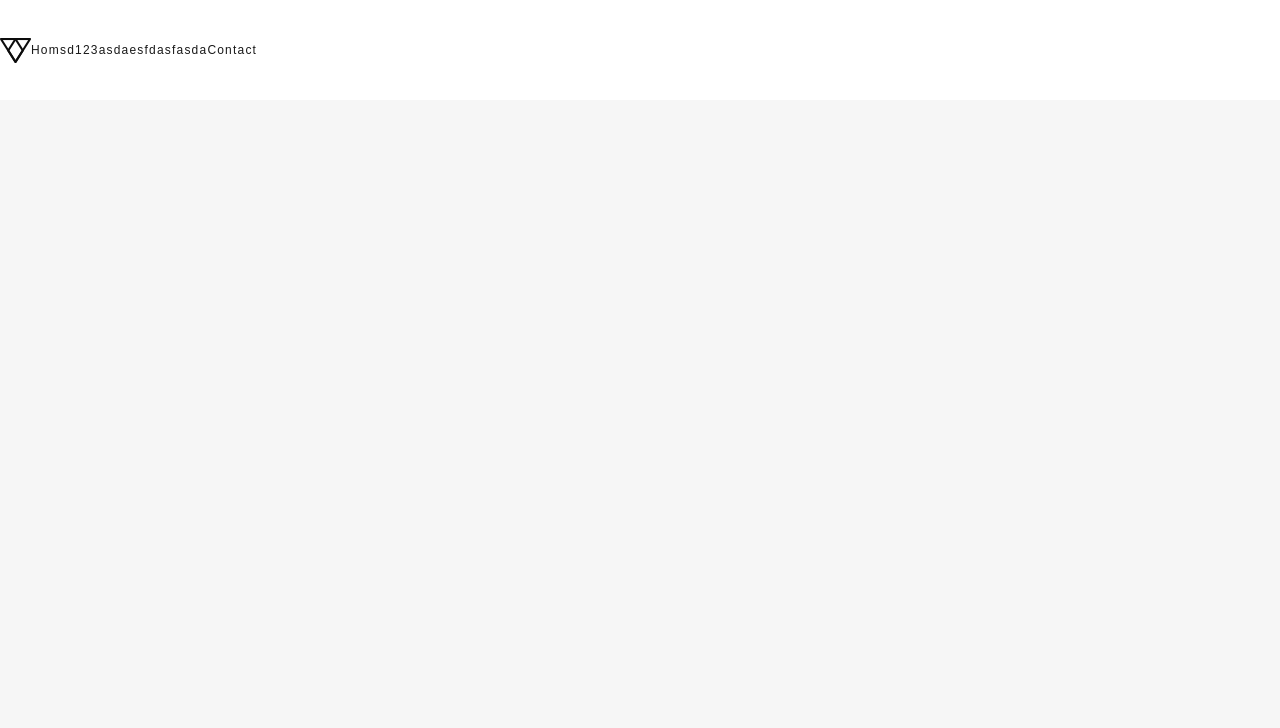
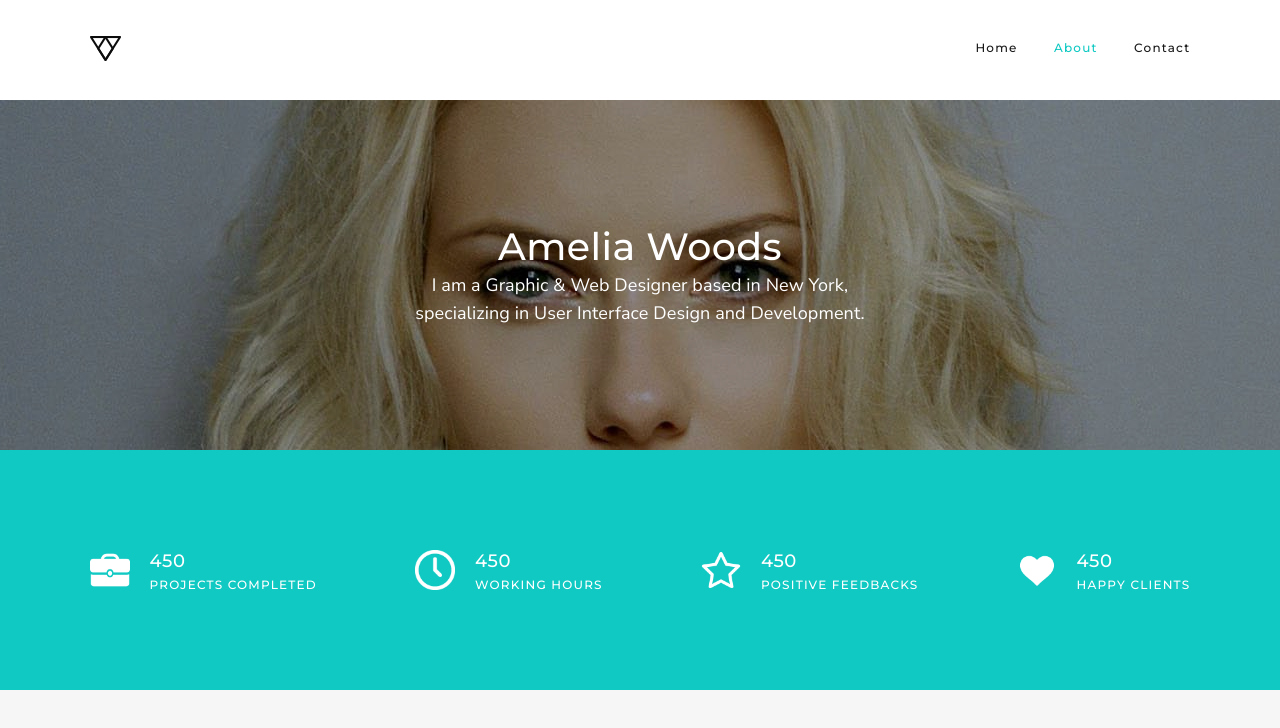
Before and after one commit to PetroKurinnyi/html5css3, a website: page app/about-page.html in a window 1280 px wide. Drawn offline with Linux system fonts and the light colour scheme.

Commit message:
header and number section

```diff
--- a/app/about-page.html
+++ b/app/about-page.html
@@ -7,25 +7,72 @@
   <meta http-equiv="X-UA-Compatible" content="ie=edge">
   <title>About</title>
   <link rel="stylesheet" href="css/main.css">
+
+  <!-- fonts -->
+  <link href="https://fonts.googleapis.com/css?family=Montserrat:500,700" rel="stylesheet">
+  <link href="https://fonts.googleapis.com/css?family=Nunito+Sans" rel="stylesheet">
 </head>
 
 <body>
   <header>
+    <div class="container">
       <img src="img/logo.png" alt="logo">
       <nav>
         <ul>
           <li>
-          <a href="">Homsd123asdae</a>
+            <a href="/index.html">Home</a>
           </li>
           <li>
-          <a href="">sfdasfasda</a>
+            <a href="/about-page.html" class="active">About</a>
           </li>
           <li>
-          <a href="">Contact</a>
+            <a href="#">Contact</a>
           </li>
         </ul>
       </nav>
+    </div>
   </header>
+
+  <section class="banner">
+    <h1>Amelia Woods</h1>
+    <p>I am a Graphic & Web Designer based in New York, specializing in User Interface Design and Development.</p>
+  </section>
+
+  <section class="numbers">
+    <div class="container">
+      <div class="number">
+        <img src="img/portfolio-icon.png" alt="">
+        <div>
+          <h2>450</h2>
+          <p>projects completed</p>
+        </div>
+      </div>
+      <div class="number">
+        <img src="img/clock.gif" alt="">
+        <div>
+          <h2>450</h2>
+          <p>working hours</p>
+        </div>
+      </div>
+      <div class="number">
+        <img src="img/star-icon.png" alt="">
+        <div>
+          <h2>450</h2>
+          <p>positive feedbacks</p>
+        </div>
+      </div>
+      <div class="number">
+        <img src="img/heart-icon.png" alt="">
+        <div>
+          <h2>450</h2>
+          <p>happy clients</p>
+        </div>
+      </div>
+    </div>
+  </section>
+
+  <main class="about"></main>
+
 </body>
 
 </html>
--- a/app/scss/about-page.scss
+++ b/app/scss/about-page.scss
@@ -0,0 +1,60 @@
+body {
+  .banner {
+    height: 350px;
+    background: url(../img/scarl.jpg) no-repeat center center fixed;
+    position: relative;
+    display: flex;
+    flex-direction: column;
+    justify-content: center;
+    align-items: center;
+    color: #fff;
+    &:before {
+      content: '';
+      position: absolute;
+      top: 0;
+      left: 0;
+      right: 0;
+      bottom: 0;
+      background: rgba(0, 0, 0, 0.4);
+    }
+    h1 {
+      z-index: 1;
+      @include font-set(38px, 500, 1.26, 0.4px);
+    }
+    p {
+      z-index: 1;
+      width: 512px;
+      text-align: center;
+      font-family: 'Nunito Sans', sans-serif;
+      @include font-set(18px, normal, 1.56, 0.1px);
+    }
+  }
+
+  .numbers {
+    height: 240px;
+    background-color: $main-thame-color;
+    .container {
+      display: flex;
+      justify-content: space-between;
+      align-items: center;
+      height: 100%;
+      div.number {
+        align-items: center;
+        color: #ffffff;
+        display: grid;
+        grid-template-columns: 60px auto;
+        img {
+          height: 40px;
+          width: 40px;
+        }
+        h2 {
+          @include font-set(18px, 500, 1.67, 0.5px);
+        }
+        p {
+          text-transform: uppercase;
+          @include font-set(12px, 500, 1.5, 1.2px);
+        }
+      }
+    }
+  }
+}
--- a/app/scss/main.scss
+++ b/app/scss/main.scss
@@ -14,7 +14,8 @@
 body,
 ul,
 p,
-h1 {
+h1,
+h2 {
   margin: 0;
   padding: 0;
 }
@@ -41,7 +42,7 @@
         justify-content: space-between;
         li {
           .active {
-            color: rgba(16, 201, 195, 1);
+            color: $main-thame-color;
           }
           a {
             text-decoration: none;
--- a/app/scss/variables.scss
+++ b/app/scss/variables.scss
@@ -4,3 +4,5 @@
 $header-BC: #ffffff;
 
 $footer-BC: #141414;
+
+$main-thame-color: rgba(16, 201, 195, 1);
```
Also changed, not shown: app/index.html (+2 -2 lines), app/css/main.css, app/img/clock.gif (added), app/img/heart-icon.png (added), app/img/portfolio-icon.png (added), app/img/scarl.jpg (added), app/img/star-icon.png (added). Lines whose indentation alone changed are shown as unchanged.
